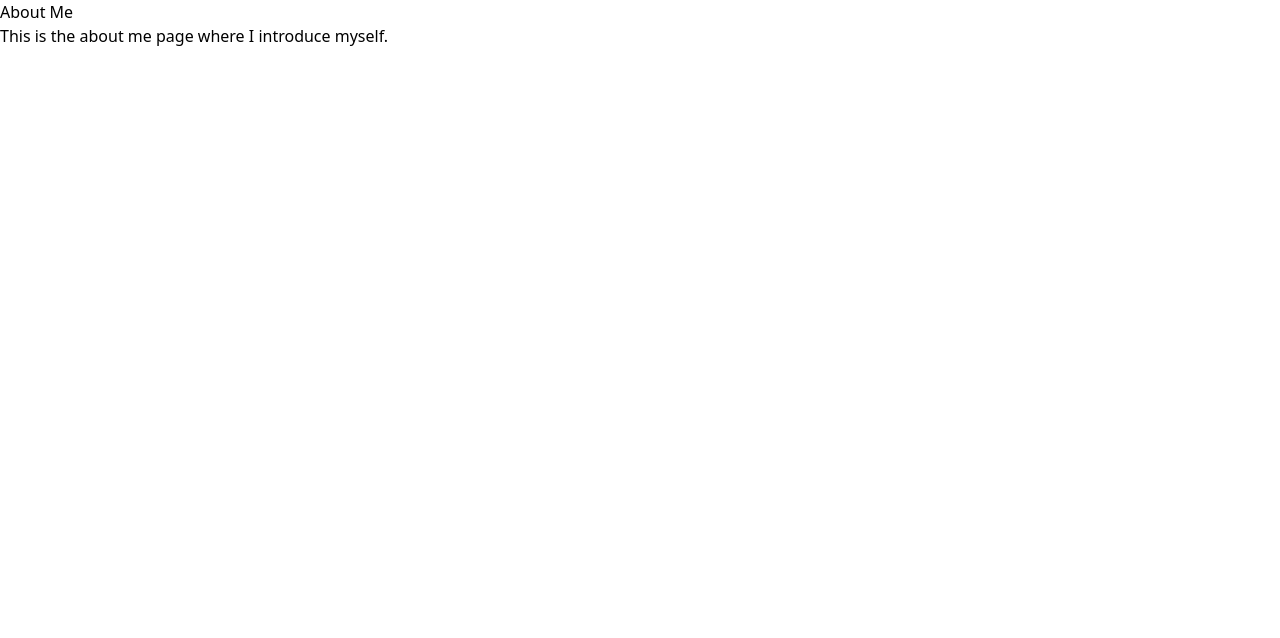
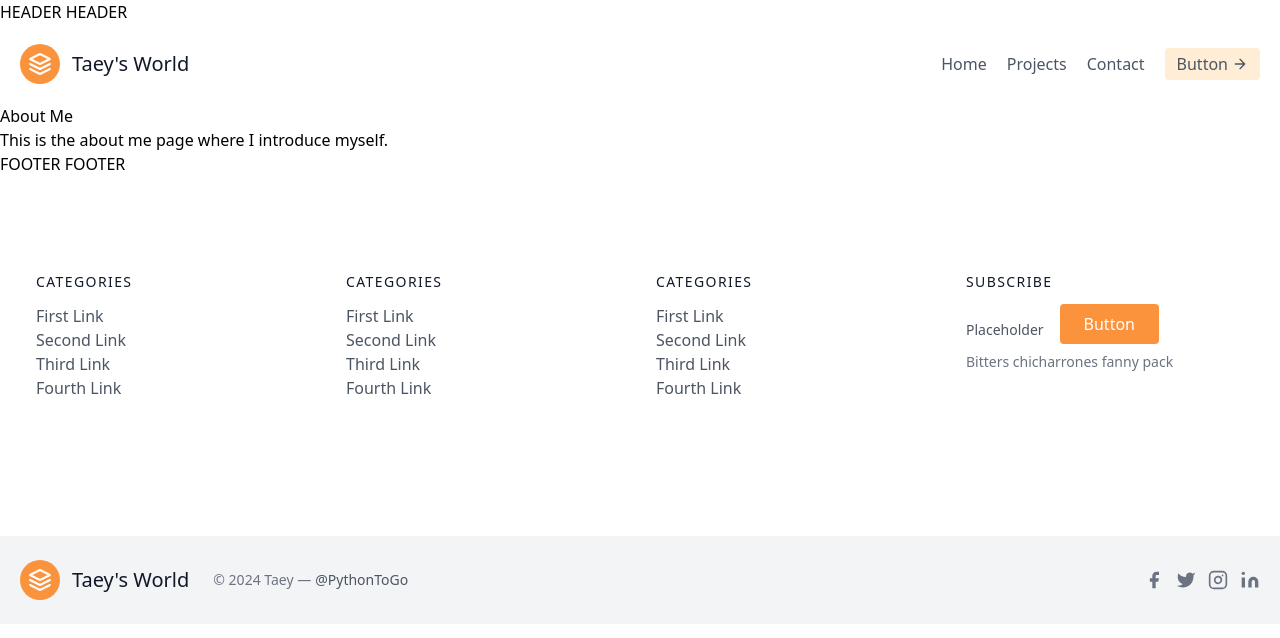
Before and after one commit to PythonToGo/taey_page, a Next.js app: page /about-me in a window 1280 px wide. Shown: the top 638 px of the page. Built offline with nearby package versions, Linux system fonts and the light colour scheme.

Commit message:
Link error fixd

```diff
--- a/components/header.js
+++ b/components/header.js
@@ -13,13 +13,19 @@ export default function Header() {
               <span className="ml-3 text-xl">Taey&apos;s World </span>
             </a>
             <nav className="md:ml-auto flex flex-wrap items-center text-base justify-center">
+            <Link href="/" legacyBehavior>
               <a className="mr-5 hover:text-gray-900">Home</a>
+            </Link>
 
-              <Link href="/projects">
-                <a className="mr-5 hover:text-gray-900">Project</a>
-              </Link>
-              {/* <Link><a id="link">Home</a></Link> to <Link id="link">Home</Link> */}
-              <a className="mr-5 hover:text-gray-900">Contact</a>
+            <Link href="/projects" legacyBehavior>
+              <a className="mr-5 hover:text-gray-900" id="/projects">Projects</a>
+            </Link>
+
+            <Link href="/about-me" legacyBehavior>
+              <a className="mr-5 hover:text-gray-900" id="/projects">Contact</a>
+              {/* <a id="/about-me">Contact</a> */}
+            </Link>
+
               {/* <a className="mr-5 hover:text-gray-900">Fourth Link</a> */}
             </nav>
             <button className="inline-flex items-center bg-orange-100 border-0 py-1 px-3 focus:outline-none hover:bg-orange-200 rounded text-base mt-4 md:mt-0">Button
--- a/components/home/animation.js
+++ b/components/home/animation.js
@@ -4,7 +4,7 @@ import Lottie from 'react-lottie-player'
 // Alternatively:
 // import Lottie from 'react-lottie-player/dist/LottiePlayerLight'
 
-import lottieJson from '/public/animation.json'
+import lottieJson from '/public/animation'
 
 export default function Animation() {
 return (
--- a/package.json
+++ b/package.json
@@ -19,6 +19,6 @@
     "eslint": "^8",
     "eslint-config-next": "14.1.0",
     "postcss": "^8",
-    "tailwindcss": "^3.3.0"
+    "tailwindcss": "^3.4.1"
   }
 }
--- a/pages/about-me.js
+++ b/pages/about-me.js
@@ -1,12 +1,13 @@
+import Layout from '@/components/layout';
 import Image from 'next/image';
 import Link from 'next/link';
 
 export default function AboutMe() {
     return (
-        <div>
+        <Layout>
             <h1>About Me</h1>
             <p>This is the about me page where I introduce myself.</p>
             {/* Add more content and styling as needed */}
-        </div>
+            </Layout>
     );
 }
--- a/pages/index.js
+++ b/pages/index.js
@@ -2,7 +2,7 @@ import Head from 'next/head';
 import Image from 'next/image';
 import Layout from '../components/layout';
 import Hero from '../components/home/hero';
-import Animation from '../components/home/animation';
+// import Animation from '../components/home/animation';
 
 export default function Home() {
     return (
@@ -16,7 +16,7 @@ export default function Home() {
             <section className="flex min-h-screen flex-col items-center justify-center text-gray-600 body-font">
                 <div className="container mx-auto flex px-5 py-24 md:flex-row flex-col items-center">
                 <Hero/>
-                {/* <Animation/> */}
+
                 </div>
             </section>
 
```
Also changed, not shown: styles/globals.css (+0 -35 lines), 1 other file (tests, documents, lock files or other folders).
